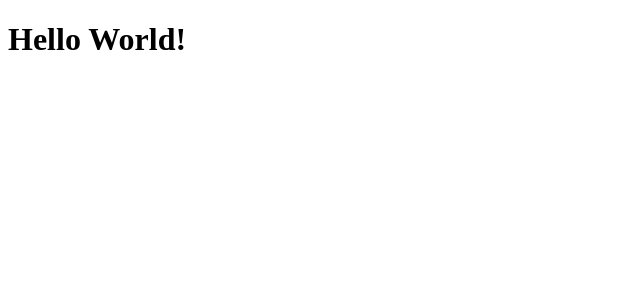
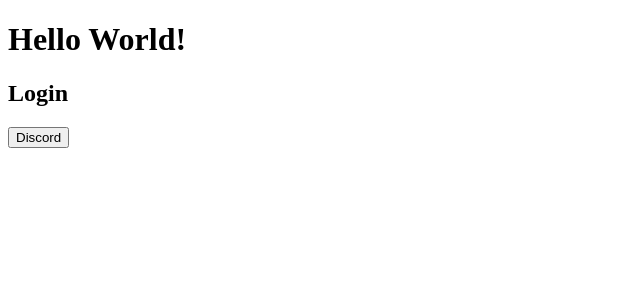
Before and after one commit to Natsku123/party-filler, a React (Create React App) app in the folder frontend/: page / in a window 1280 px wide. Shown: the top 300 px of the page, without its empty margins (0-640 px from the left). Built offline with nearby package versions, Linux system fonts and the light colour scheme.

Commit message:
Add discord redirect

```diff
--- a/frontend/package.json
+++ b/frontend/package.json
@@ -6,6 +6,7 @@
     "@testing-library/jest-dom": "^4.2.4",
     "@testing-library/react": "^9.5.0",
     "@testing-library/user-event": "^7.2.1",
+    "axios": "^0.19.2",
     "react": "^16.13.1",
     "react-dom": "^16.13.1",
     "react-scripts": "3.4.1"
--- a/frontend/src/App.js
+++ b/frontend/src/App.js
@@ -1,8 +1,13 @@
-import React from 'react';
+import React from 'react'
+
+import Login from './Login'
 
 function App() {
   return (
-    <h1>Hello World!</h1>
+    <div>
+      <h1>Hello World!</h1>
+      <Login/>
+    </div>
   )
 }
 
--- /dev/null
+++ b/frontend/src/Login.js
@@ -0,0 +1,22 @@
+import React from 'react'
+
+const handleDiscordLogin = () => {
+  const params = [
+    'client_id=SECRET',
+    'scope=identify',
+    'redirect_uri=coming_soon'
+  ].join('&')
+
+  window.location.assign(`https://discord.com/api/oauth2/authorize?${params}`)
+}
+
+const Login = () => {
+  return (
+    <div>
+      <h2>Login</h2>
+      <button onClick={handleDiscordLogin} >Discord</button>
+    </div>
+  )
+}
+
+export default Login
```
Also changed, not shown: 1 other file (tests, documents, lock files or other folders).
